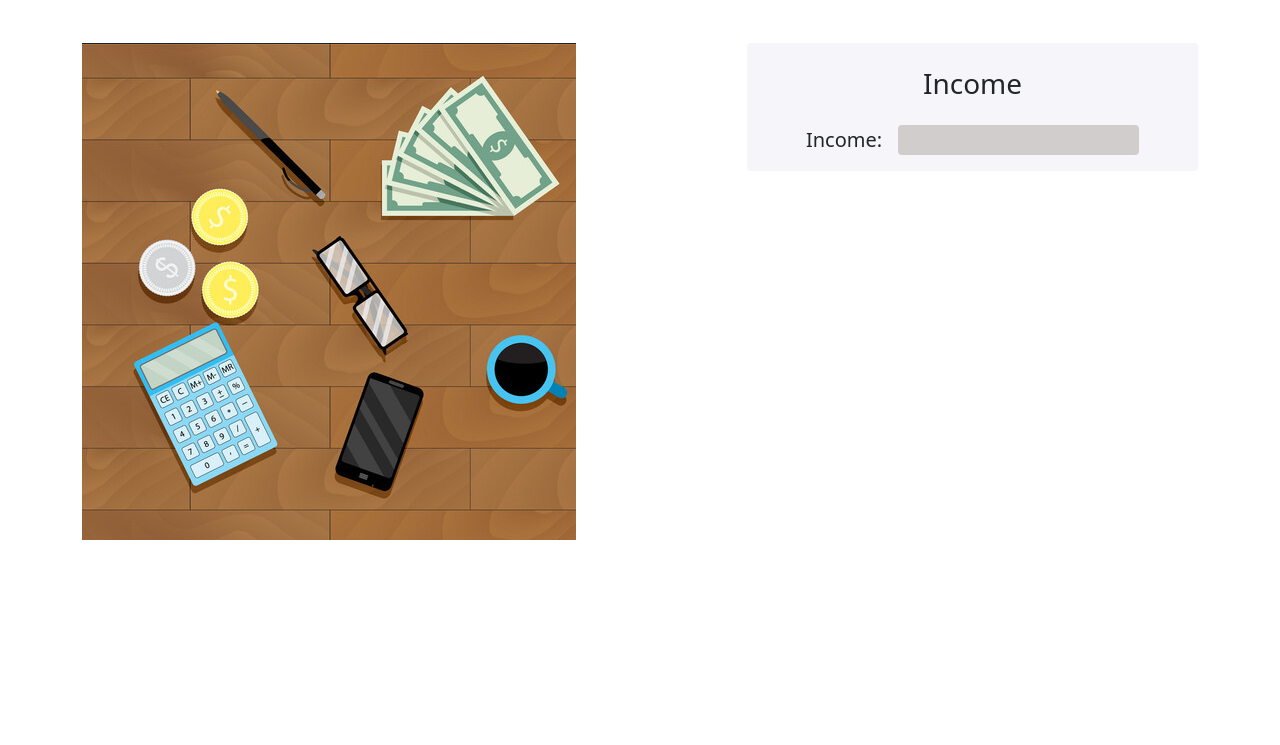
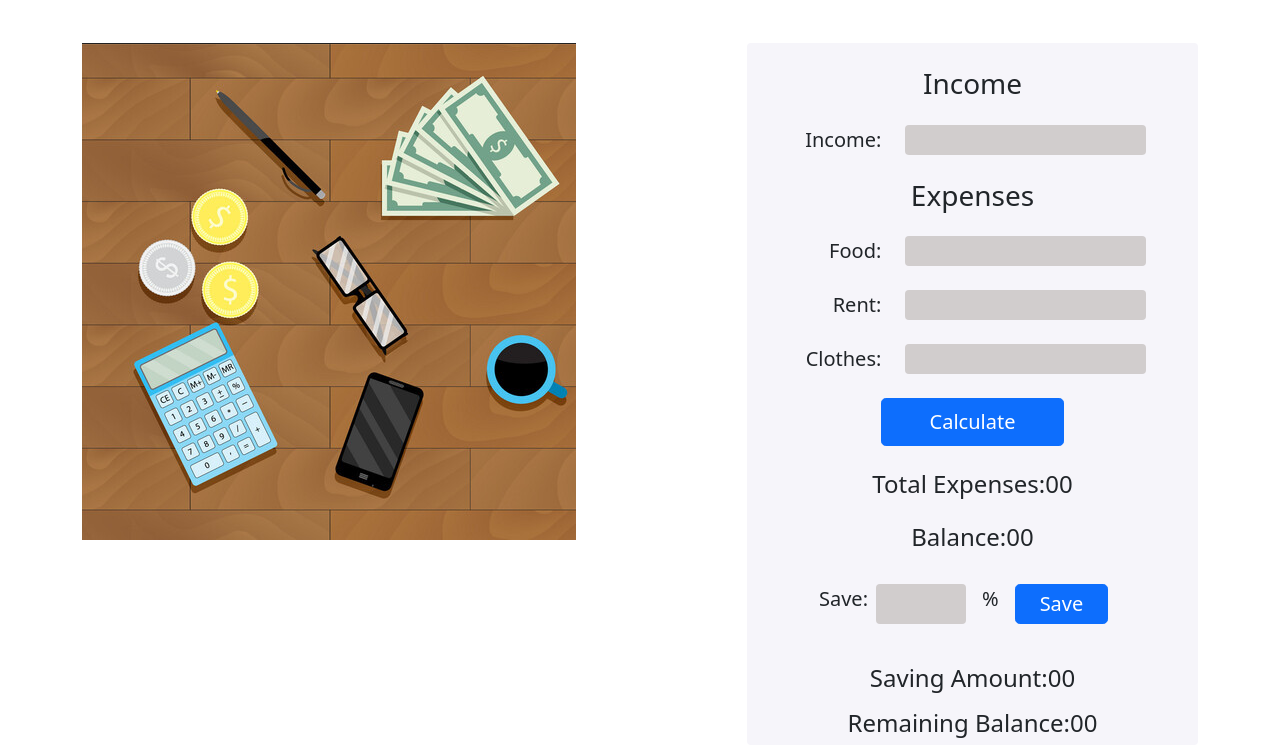
Before and after one commit to najmul009/bachelor-bank, a plain HTML site: page index.html in a window 1280 px wide. Shown: the part 101-846 px from the top of the page. Before the commit the page ends 800 px from the top, so only its background shows below. Drawn offline with nearby package versions, Linux system fonts and the light colour scheme.

Commit message:
style done

```diff
--- a/css/style.css
+++ b/css/style.css
@@ -4,3 +4,6 @@
 .field-color{
     background-color: rgb(209, 205, 205);
 }
+.seving-input{
+    width: 90px;
+}
--- a/index.html
+++ b/index.html
@@ -33,13 +33,61 @@
                         <!-- income section  -->
                         <div class="income-section">
                             <h3 class="text-center my-4">Income</h3>
-                            <p class="d-flex justify-content-center">
-                                <span class="fs-5">Income: </span> <input class="border-0 field-color rounded ms-3 ps-2"
-                                    type="number" name="">
-                            </p>
+                            <div class="row">
+                                <div class="col-4 d-flex justify-content-end">
+                                    <span class="fs-5 ">Income: </span>
+                                </div>
+                                <div class="col-8 d-flex justify-content-start ">
+                                    <input id="income-input" class="border-0 field-color rounded ps-2" type="number" name="">
+                                </div>
+                            </div>
                         </div>
                         <!-- expenses section -->
+                        <div class="income-section">
+                            <h3 class="text-center my-4">Expenses</h3>
+                            <div class="row my-4">
+                                <div class="col-4 d-flex justify-content-end">
+                                    <span class="fs-5 ">Food: </span>
+                                </div>
+                                <div class="col-8 d-flex justify-content-start ">
+                                    <input id="food-input" class="border-0 field-color rounded ps-2" type="number" name="">
+                                </div>
+                            </div>
+                            <div class="row">
+                                <div class="col-4 d-flex justify-content-end">
+                                    <span class="fs-5 ">Rent: </span>
+                                </div>
+                                <div class="col-8 d-flex justify-content-start ">
+                                    <input id="rent-input" class="border-0 field-color rounded ps-2" type="number" name="">
+                                </div>
+                            </div>
+                            <div class="row my-4">
+                                <div class="col-4 d-flex justify-content-end">
+                                    <span class="fs-5 ">Clothes: </span>
+                                </div>
+                                <div class="col-8 d-flex justify-content-start ">
+                                    <input id="clothes-input" class="border-0 field-color rounded ps-2" type="number" name="">
+                                </div>
+                            </div>
+                        </div>
 
+                        <!-- Calculet Section  -->
+                        <div class="celculate-section d-flex justify-content-center align-content-center   flex-column">
+                            <button id="claculate-btn" class="btn btn-primary btn-lg px-5 mx-auto">Calculate</button>
+                            <h4 class="text-center my-4">Total Expenses:<span id="total-expenses">00</span></h4>
+                            <h4 class="text-center ">Balance:<span id="balance">00</span></h4>
+
+                            <!-- claculate saving  -->
+                            <div class="d-flex  align-content-center px-4 my-4">
+                                <span class="fs-5 ms-5">Save:</span>
+                                <input id="saving-input" class="border-0 field-color rounded ps-3 seving-input ms-2" type="number" name="">
+                                <span class="fs-5 ms-3">%</span>
+                                <button id="calculate-saving-btn" class="btn btn-primary btn-lg px-4 py-1 ms-3 ">Save</button>
+                            </div>
+
+                            <h4 class="text-center my-3">Saving Amount:<span id="saving-amount">00</span></h4>
+                            <h4 class="text-center ">Remaining Balance:<span id="remaining-balance">00</span></h4>
+                        </div>
 
                     </div>
                 </div>
--- a/js/script.js
+++ b/js/script.js
@@ -0,0 +1,8 @@
+//common function
+function getInputValue(field){
+    const strValue = document.getElementById(field)
+    const getValue = parseFloat(strValue.value)
+    return getValue;
+}
+
+document.getElementById('claculate-btn')
```
